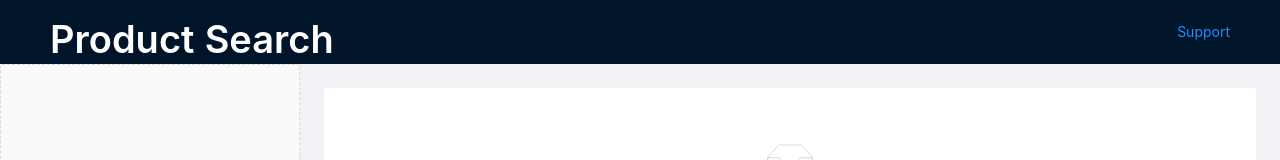
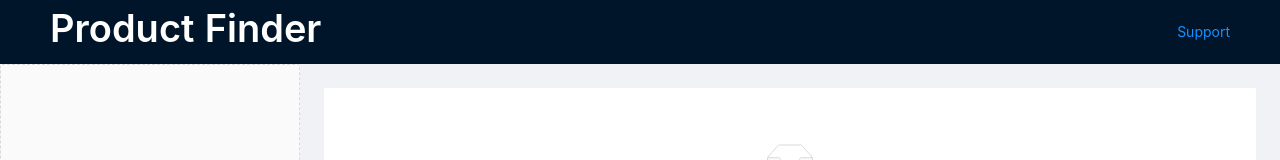
Before and after one commit to linzengxian/product-search, a React (Create React App) app: page / in a window 1280 px wide. Shown: the top 160 px of the page. Built offline with nearby package versions, Linux system fonts and the light colour scheme.

Commit message:
update title to Product Finder

```diff
--- a/src/page/MainPage.js
+++ b/src/page/MainPage.js
@@ -293,8 +293,8 @@ class MainPage extends React.Component {
         const resultList = this.generateResultList();
         return <Layout>
             <Header className="header">
-                <div className="logo">
-                    <Title style={{ 'color': 'white' }}>Product Search</Title>
+                <div className="logo" style={{marginTop:'5px'}}>
+                    <Title style={{ 'color': 'white' }}>Product Finder</Title>
                 </div>
                 <div className="menuItem"><Link to="/support">Support</Link></div>
             </Header>
--- a/src/page/SupportPage.js
+++ b/src/page/SupportPage.js
@@ -22,7 +22,7 @@ class SupportPage extends Component {
     return (
       <Layout>
         <Header className="header">
-          <div className="logo">
+          <div className="logo" style={{marginTop:'5px'}}>
             <Title style={{ 'color': 'white' }}>Product Search</Title>
           </div>
           <div className="menuItem"><Navigator to="/">Home</Navigator></div>
```
